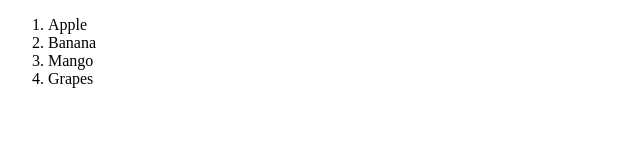
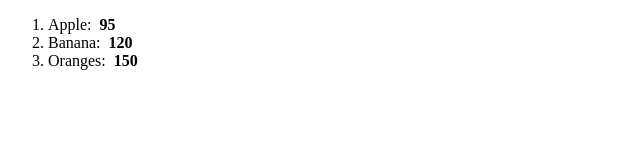
Before and after one commit to shiveshkumarsuri/react-js, a React (Vite) app: page / in a window 1280 px wide. Shown: the top 160 px of the page, without its empty margins (0-640 px from the left). Built offline with nearby package versions, Linux system fonts and the light colour scheme.

Commit message:
map & filter example

```diff
--- a/src/List.jsx
+++ b/src/List.jsx
@@ -1,8 +1,31 @@
+
 function List(){
-    const fruits = ["Apple","Banana","Mango","Grapes"];
-    const listItems = fruits.map(fruit => <li>{fruit}</li>);
+    const fruits = [{id:1, name:"Apple", calories:95},
+                    {id:2, name: "Banana",calories:120},
+                    {id:3, name:"Mango", calories:200},
+                    {id:4, name:"Pineapple", calories:160},
+                    {id:5, name:"Oranges", calories:150}];
 
-    return(<ol>{listItems}</ol>);
+    //fruits.sort((a,b)=> a.name.localeCompare(b.name)); //ALPHABETICAL
+    //fruits.sort((a,b)=> b.name.localeCompare(a.name)); //REVERSE-ALPHABETICAL
+    fruits.sort((a,b)=> a.calories - b.calories); //NUMERIC SORT
+
+    const lowCalFruits = fruits.filter(fruit =>
+                                        fruit.calories <= 150
+                                    );
+
+    const listItems = lowCalFruits.map(fruit =>
+                                        <li key={fruit.id}>
+                                            {fruit.name}: &nbsp;
+                                            <b>{fruit.calories}</b>
+                                        </li>
+                                );
+
+
+
+    return(
+        <ol>{listItems}</ol>
+    );
 }
 
 export default List
```
